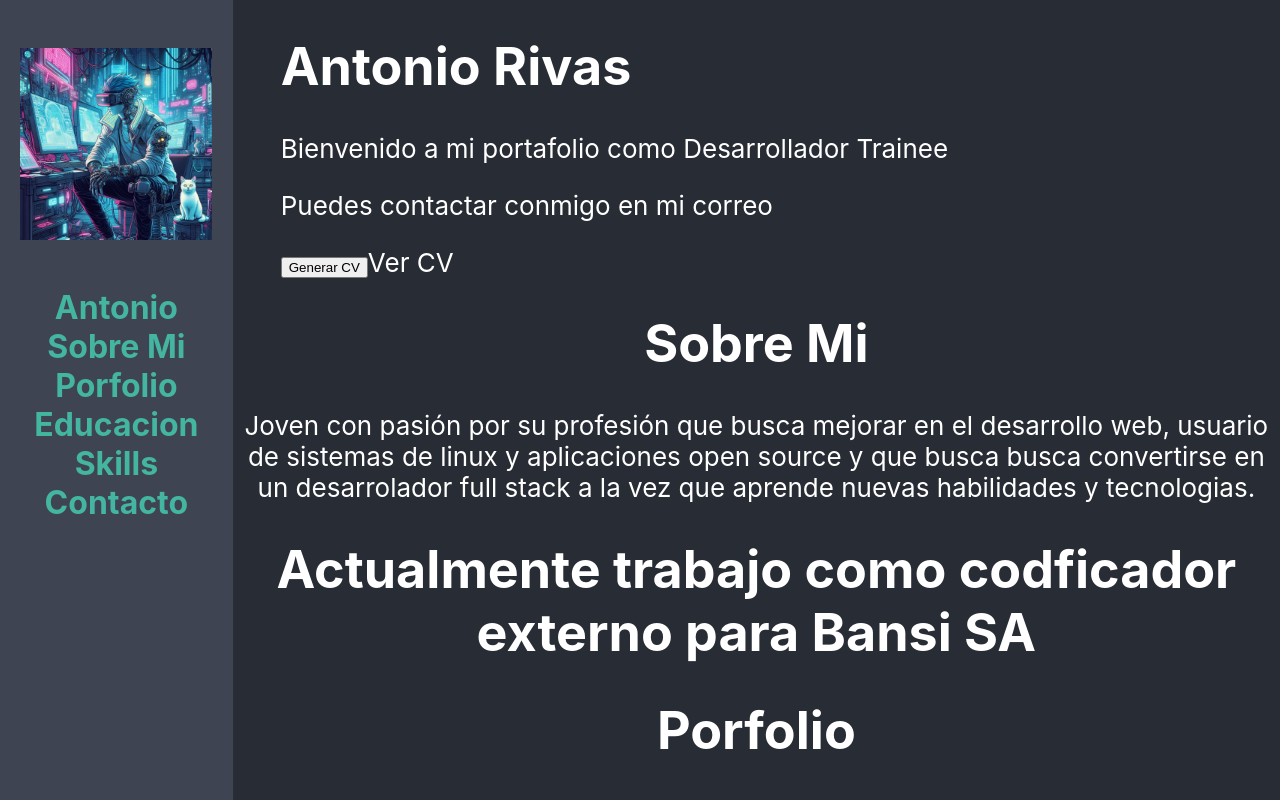
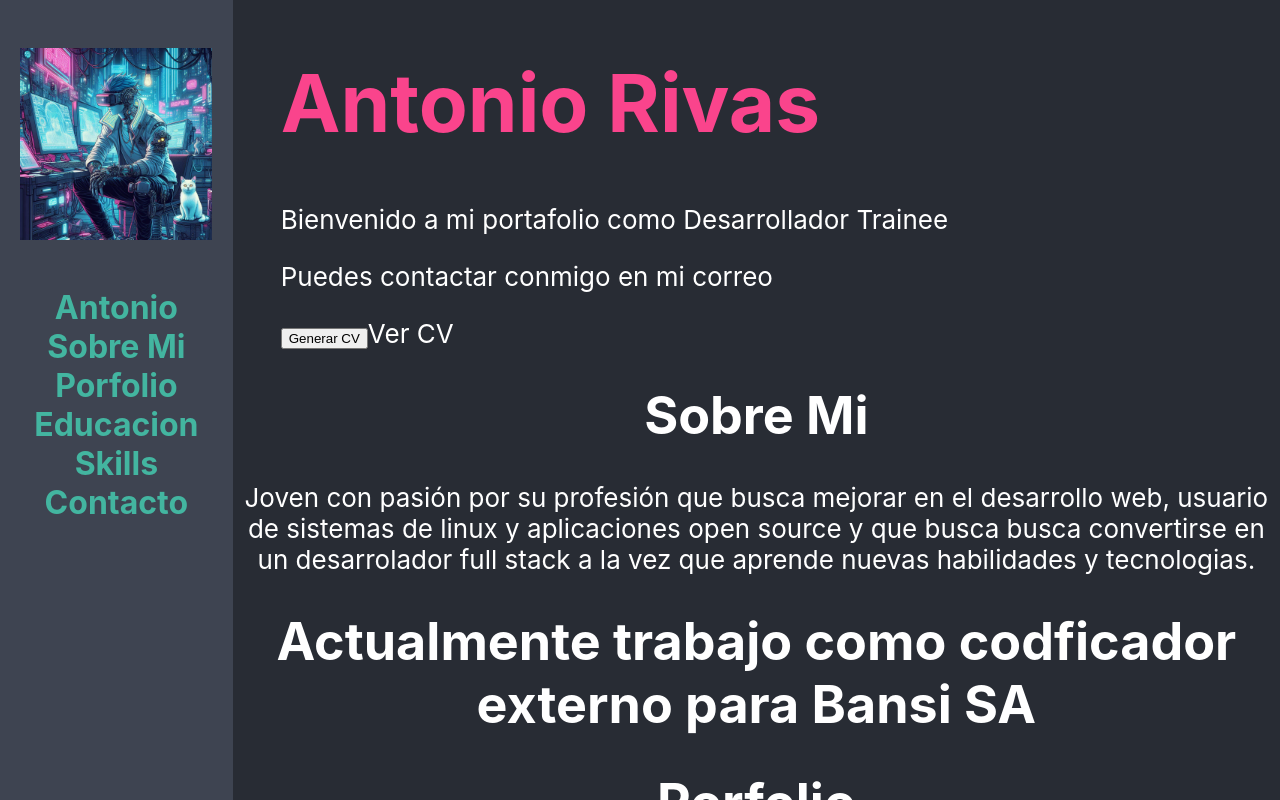
Before and after one commit to SteveBartmoss/cvSteve, a React (Create React App) app: page / in a window 1280 px wide. Shown: the top 800 px of the page. Built offline with nearby package versions, Linux system fonts and the light colour scheme.

Commit message:
se agregaron estilos para los titulos

```diff
--- a/src/App.js
+++ b/src/App.js
@@ -43,7 +43,7 @@ function App() {
           <div className='div-section'>
 
             <div className='div-tittle'>
-              <h1>Antonio Rivas</h1>
+              <h1 className='tittle-section'>Antonio Rivas</h1>
             </div>
 
             <div className='div-content'>
```
